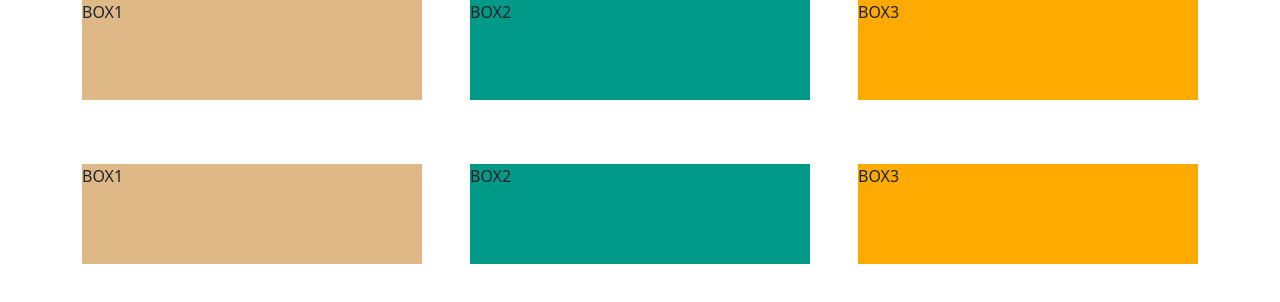
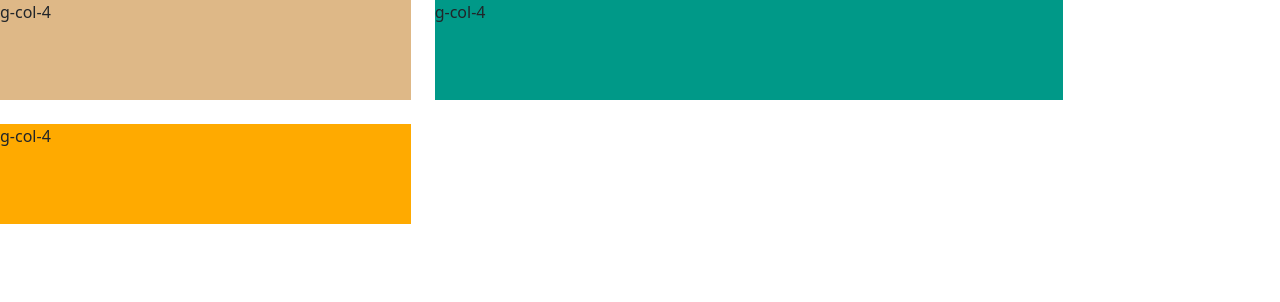
Before and after one commit to ShouShouRen/bootstrap-5-npm, a website built with webpack: page src/index.html in a window 1280 px wide. Built offline with nearby package versions, Linux system fonts and the light colour scheme.

Commit message:
d-grid column

```diff
--- a/src/_custom.scss
+++ b/src/_custom.scss
@@ -4,6 +4,7 @@
 
 // $btn-font-size: 30px;
 
+$enable-cssgrid: true;
 @import "../node_modules/bootstrap/scss/bootstrap";
 
 // Then add additional custom code here
--- a/src/index.html
+++ b/src/index.html
@@ -70,8 +70,8 @@
       <div class="col box3 offset-3">column</div>
     </div>
   </div> -->
-
-  <div class="container">
+  <!-- 7-5-6 -->
+  <!-- <div class="container">
     <div class="row g-2 g-lg-5">
       <div class="col-4">
         <p class="box">BOX1</p>
@@ -92,7 +92,15 @@
         <p class="box3">BOX3</p>
       </div>
     </div>
+  </div> -->
+
+  <!-- 7-7 -->
+  <div class="grid">
+    <div class="g-col-4 box">g-col-4</div>
+    <div class="g-col-4 g-col-lg-6 box2">g-col-4</div>
+    <div class="g-col-4 box3">g-col-4</div>
   </div>
+
 </body>
 
 </html>
```
